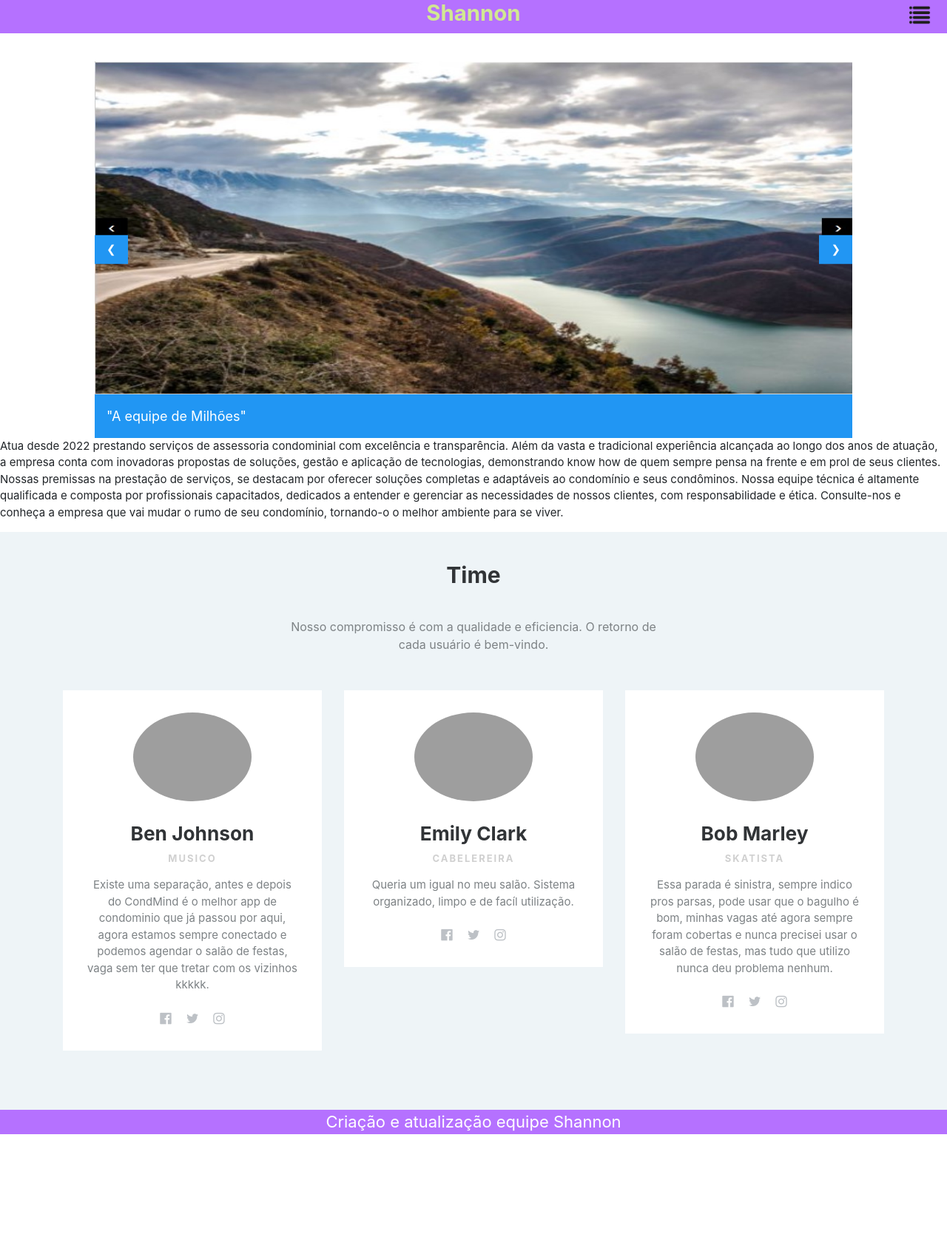
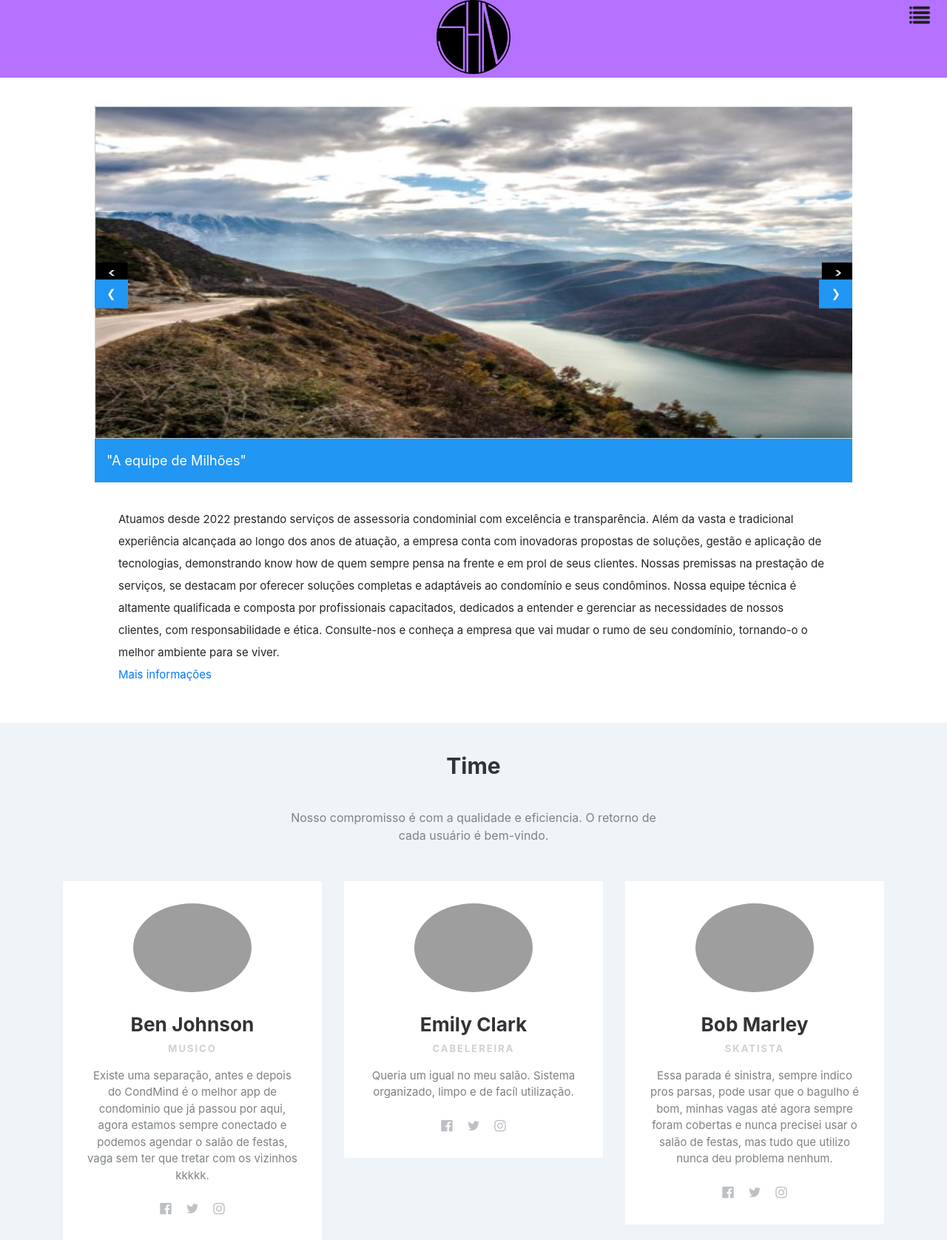
Before and after one commit to Ali-Dionisio/Etec, a PHP site: page /pages/inicio.php in a window 1280 px wide. Shown: the top 1676 px of the page at 74% size. Before the commit the page ends 1533 px from the top, so only its background shows below. Run offline with PHP 8.4, Linux system fonts and the light colour scheme; some libraries are stand-ins or nearby versions; grey boxes are pictures that could not be loaded.

Commit message:
atualizações tela inicio

```diff
--- a/ModuloII/Shannon/css/inicio.css
+++ b/ModuloII/Shannon/css/inicio.css
@@ -1,8 +1,10 @@
+   tbody{
+      background-color: #d1e892;
+   }
    *{
         margin:0;
         padding:0;
     }
- .mySlides {display:none;}
  .slide img{
     height: 30rem;
     margin-left:auto;
@@ -15,9 +17,10 @@
  }
  .barraSuperior{
     background: #b571ff;
-    height: 3rem;
+    height: 7rem;
     width: 100%;
     margin-top:0;
+    text-align: center;
  }
  .titulo{
    color:#d1e892;
@@ -27,5 +30,7 @@
  }
  h2{margin:0;}
  .texto{
-
+   width: 75%;
+   padding: 35px 0 35px 0;
+   line-height: 2rem;
  }
--- a/ModuloII/Shannon/css/menu.css
+++ b/ModuloII/Shannon/css/menu.css
@@ -20,7 +20,6 @@ body {
 }
 
 ::-webkit-scrollbar-track {
-    -webkit-box-shadow: inset 0 0 6px rgba(0,0,0,0.3);
     background-color: #F5F5F5;
 }
 
--- a/ModuloII/Shannon/pages/inicio.php
+++ b/ModuloII/Shannon/pages/inicio.php
@@ -7,10 +7,12 @@
     <title>Inicio</title>
     <link rel="stylesheet" href="https://www.w3schools.com/w3css/4/w3.css">
     <link rel="stylesheet" href="../css/inicio.css">
+
 </head>
 <body>
 <div class="barraSuperior">
-        <h2 class="titulo">Shannon</h2>
+  <img src="../images/ShannonLogo.png" height="100px" >
+        <h2 class="titulo"></h2>
         <?php include('burger.php') ?>
 </div>
 
@@ -24,7 +26,7 @@
 
   <div class="w3-display-container mySlides">
   <img src="../images/imge3.jpg" style="width:100%">
-  <a href="./contatos.php"><div class="w3-display-bottomcenter w3-large w3-container w3-padding-16 w3-blue">
+  <a href="./quemSomos.php"><div class="w3-display-bottomcenter w3-large w3-container w3-padding-16 w3-blue">
     "A equipe de Milhões"
   </div></a>
 </div>
@@ -35,11 +37,13 @@
 
 <div class="d-flex justify-content-center bd-highlight mb-3">
   <div class="texto">
-    Atua desde 2022 prestando serviços de assessoria condominial com excelência e transparência.
+    Atuamos desde 2022 prestando serviços de assessoria condominial com excelência e transparência.
     Além da vasta e tradicional experiência alcançada ao longo dos anos de atuação, a empresa conta com inovadoras propostas de soluções, gestão e aplicação de tecnologias, demonstrando know how de quem sempre pensa na frente e em prol de seus clientes.
 Nossas premissas na prestação de serviços, se destacam por oferecer soluções completas e adaptáveis ao condomínio e seus condôminos. Nossa equipe técnica é altamente qualificada e composta por profissionais capacitados, dedicados a entender e gerenciar as necessidades de nossos clientes, com responsabilidade e ética.
 Consulte-nos e conheça a empresa que vai mudar o rumo de seu condomínio, tornando-o o melhor ambiente para se viver.
 
+<br>
+<a href="./sobre.php">Mais informações</a>
   </div>
 
 </div>
```
Also changed, not shown: ModuloII/Shannon/images/ShannonLogo.png (added).
